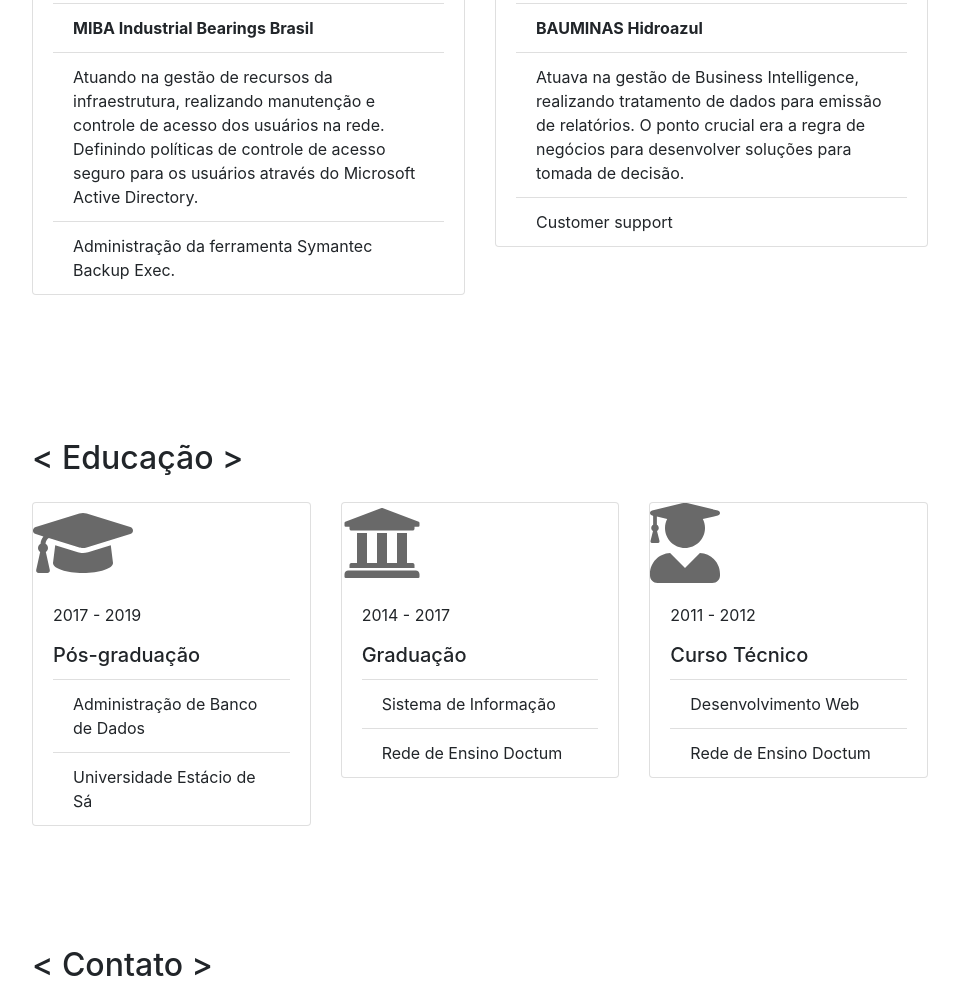
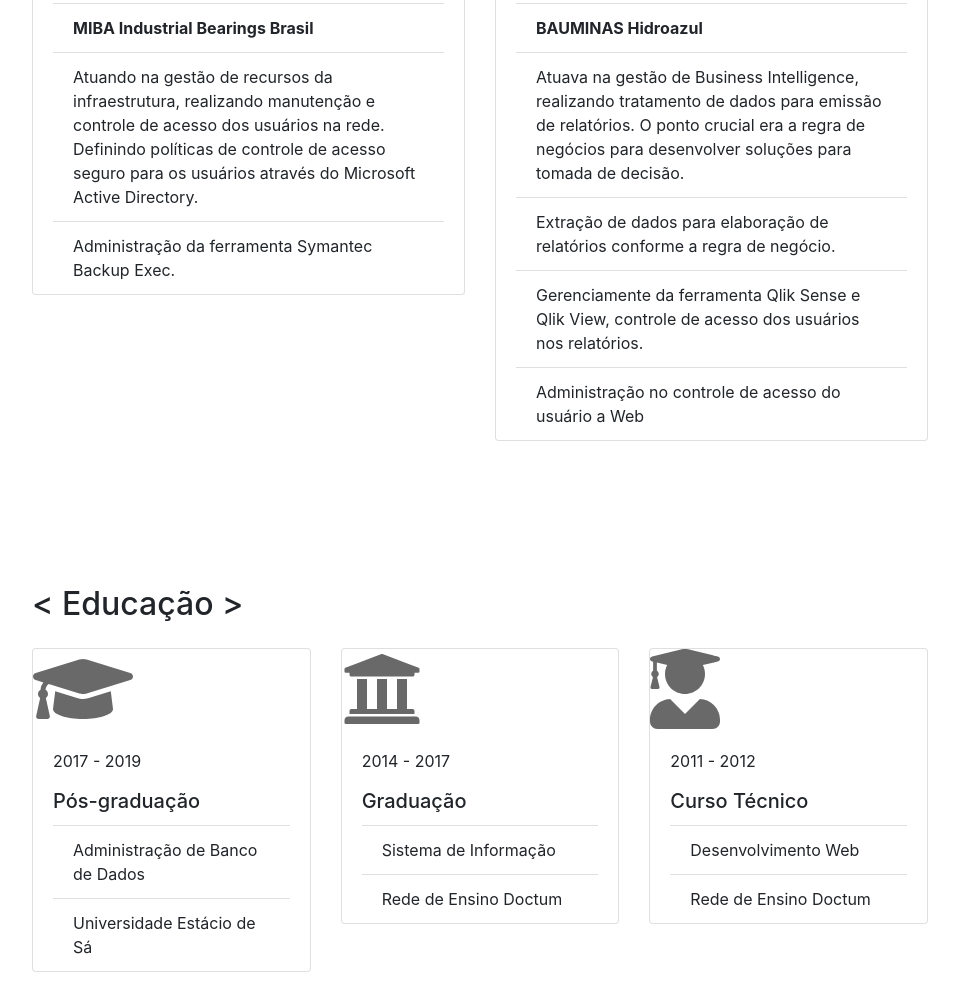
Before and after one commit to esterffeson/esterffeson.github.io, a website with bundled scripts: page index.html in a window 1280 px wide. Shown: the part 1622-2619 px from the top of the page, without its empty margins (304-1263 px from the left). Built offline with nearby package versions, Linux system fonts and the light colour scheme; a web font is replaced by a local one.

Commit message:
Add files via upload

```diff
--- a/index.html
+++ b/index.html
@@ -124,7 +124,7 @@
           <p class="mobile-name">
             <img class="mobile-img" src="avatar-2.png" alt="Profile Picture" />
           </p>
-          <p class="mobile-name">Esterffeson <span class="family-name"> José</span></p>
+          <p class="mobile-name">Esterffeson <span class="family-name"> Duarte</span></p>
           <h1 class="mb-3 mt-5">
             Esterffeson
             <span class="family-name">Duarte</span>
@@ -314,7 +314,9 @@
                     <li class="list-group-item">
                       Atuava na gestão de Business Intelligence, realizando tratamento de dados para emissão de relatórios. O ponto crucial era a regra de negócios para desenvolver soluções para tomada de decisão.
                     </li>
-                    <li class="list-group-item">Customer support</li>
+                    <li class="list-group-item">Extração de dados para elaboração de relatórios conforme a regra de negócio.</li>
+                    <li class="list-group-item">Gerenciamente da ferramenta Qlik Sense e Qlik View, controle de acesso dos usuários nos relatórios.</li>
+                    <li class="list-group-item">Administração no controle de acesso do usuário a Web</li>
                   </ul>
                 </div>
               </div>
```
